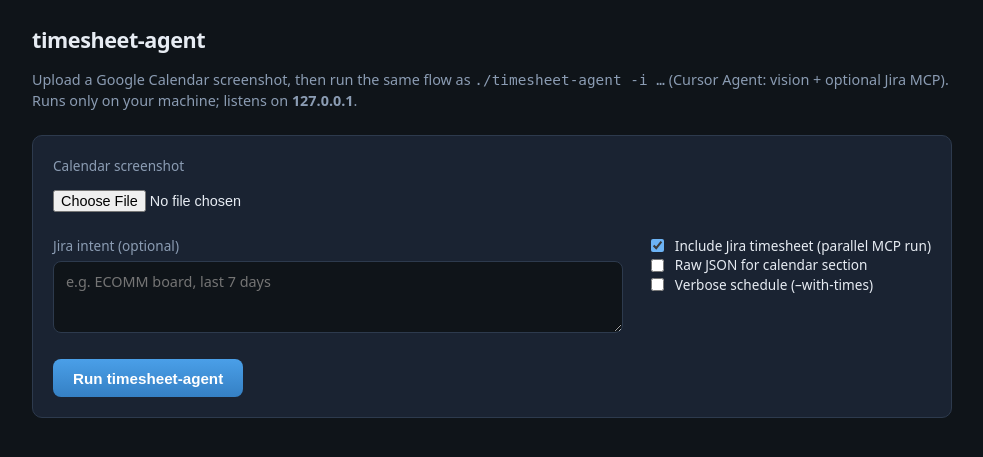
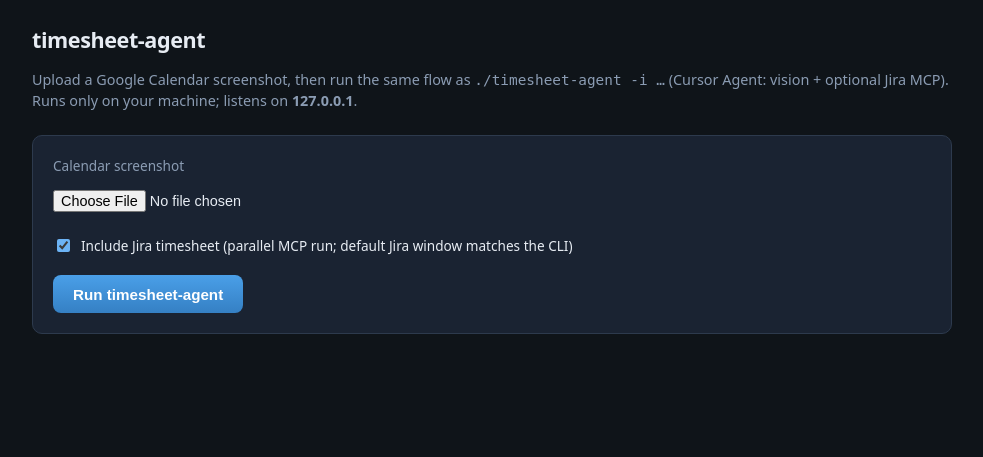
Before and after one commit to williamvzen/zb-orchestrator, a Flask app: page / in a window 1280 px wide. Shown: the top 457 px of the page, without its empty margins (148-1131 px from the left). Run offline with Flask 3, Linux system fonts and the light colour scheme; parts of the project's set-up code (start-up, migrations or seed data) failed here and were passed over.

Commit message:
chore: simplify timesheet-ui form[NOTICKET]
Made-with: Cursor

```diff
--- a/timesheet_ui/app.py
+++ b/timesheet_ui/app.py
@@ -1,6 +1,7 @@
 """
-Local-only web UI for ./timesheet-agent: upload a calendar screenshot, set Jira intent,
-run the same CLI in a background thread, poll for completion.
+Local-only web UI for ./timesheet-agent: upload a calendar screenshot, optional --no-jira,
+run the same CLI in a background thread, poll for completion. Uses CLI defaults for Jira
+intent and calendar formatting (no --jira-intent, --json, or --with-times).
 
 Bind: 127.0.0.1 only. No authentication — use on your machine only.
 """
@@ -53,10 +54,7 @@ def _run_job(
     job_id: str,
     image_path: Path,
     *,
-    jira_intent: str,
     no_jira: bool,
-    as_json: bool,
-    with_times: bool,
 ) -> None:
     cmd: list[str] = [
         str(TIMESHEET_SCRIPT),
@@ -68,13 +66,6 @@ def _run_job(
     ]
     if no_jira:
         cmd.append("--no-jira")
-    if as_json:
-        cmd.append("--json")
-    if with_times:
-        cmd.append("--with-times")
-    intent = (jira_intent or "").strip()
-    if intent:
-        cmd.extend(["--jira-intent", intent])
 
     try:
         proc = subprocess.run(
@@ -127,10 +118,7 @@ def api_run() -> Any:
     if "image" not in request.files or not request.files["image"].filename:
         return jsonify({"error": "Missing image file"}), 400
 
-    jira_intent = request.form.get("jira_intent", "") or ""
     no_jira = request.form.get("no_jira") == "1"
-    as_json = request.form.get("as_json") == "1"
-    with_times = request.form.get("with_times") == "1"
 
     f = request.files["image"]
     suffix = Path(f.filename or "shot").suffix.lower()
@@ -154,12 +142,7 @@ def api_run() -> Any:
     thread = threading.Thread(
         target=_run_job,
         args=(job_id, tmp_path),
-        kwargs={
-            "jira_intent": jira_intent,
-            "no_jira": no_jira,
-            "as_json": as_json,
-            "with_times": with_times,
-        },
+        kwargs={"no_jira": no_jira},
         daemon=True,
     )
     thread.start()
--- a/timesheet_ui/templates/index.html
+++ b/timesheet_ui/templates/index.html
@@ -61,26 +61,10 @@
       font-size: 0.9rem;
       color: var(--text);
     }
-    textarea {
-      width: 100%;
-      min-height: 4.5rem;
-      padding: 0.65rem 0.75rem;
-      border-radius: 8px;
-      border: 1px solid var(--border);
-      background: var(--bg);
-      color: var(--text);
-      font-size: 0.9rem;
-      resize: vertical;
-      font-family: inherit;
+    .option {
+      margin-top: 1rem;
     }
-    .row {
-      display: flex;
-      flex-wrap: wrap;
-      gap: 1rem 1.5rem;
-      margin-top: 1rem;
-      align-items: flex-start;
-    }
-    .checks label {
+    .option label {
       display: flex;
       align-items: center;
       gap: 0.5rem;
@@ -89,7 +73,7 @@
       cursor: pointer;
       margin: 0;
     }
-    .checks input { accent-color: var(--accent); }
+    .option input { accent-color: var(--accent); }
     button.primary {
       margin-top: 1.25rem;
       padding: 0.65rem 1.25rem;
@@ -191,16 +175,11 @@
       <label for="image">Calendar screenshot</label>
       <input id="image" name="image" type="file" accept="image/*" required />
 
-      <div class="row">
-        <div style="flex: 1; min-width: 220px;">
-          <label for="jira_intent">Jira intent (optional)</label>
-          <textarea id="jira_intent" name="jira_intent" placeholder='e.g. ECOMM board, last 7 days'></textarea>
-        </div>
-        <div class="checks">
-          <label><input type="checkbox" id="with_jira" checked /> Include Jira timesheet (parallel MCP run)</label>
-          <label><input type="checkbox" id="as_json" /> Raw JSON for calendar section</label>
-          <label><input type="checkbox" id="with_times" /> Verbose schedule (–with-times)</label>
-        </div>
+      <div class="option">
+        <label>
+          <input type="checkbox" id="with_jira" checked />
+          Include Jira timesheet (parallel MCP run; default Jira window matches the CLI)
+        </label>
       </div>
 
       <button type="submit" class="primary" id="submit">Run timesheet-agent</button>
@@ -272,8 +251,6 @@
       } else {
         fd.set("no_jira", "1");
       }
-      fd.set("as_json", document.getElementById("as_json").checked ? "1" : "0");
-      fd.set("with_times", document.getElementById("with_times").checked ? "1" : "0");
 
       try {
         const start = await fetch("/api/run", { method: "POST", body: fd });
```
Also changed, not shown: README-timesheet-agent.md, README.md.
